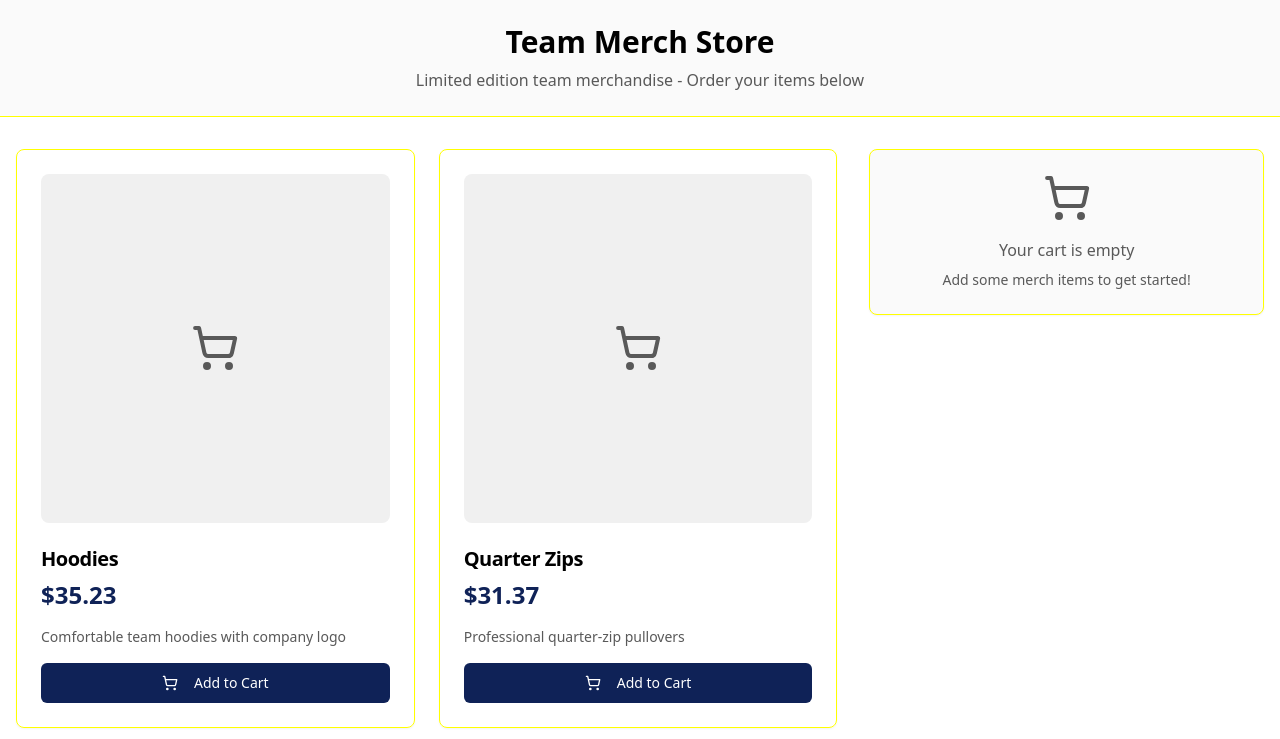
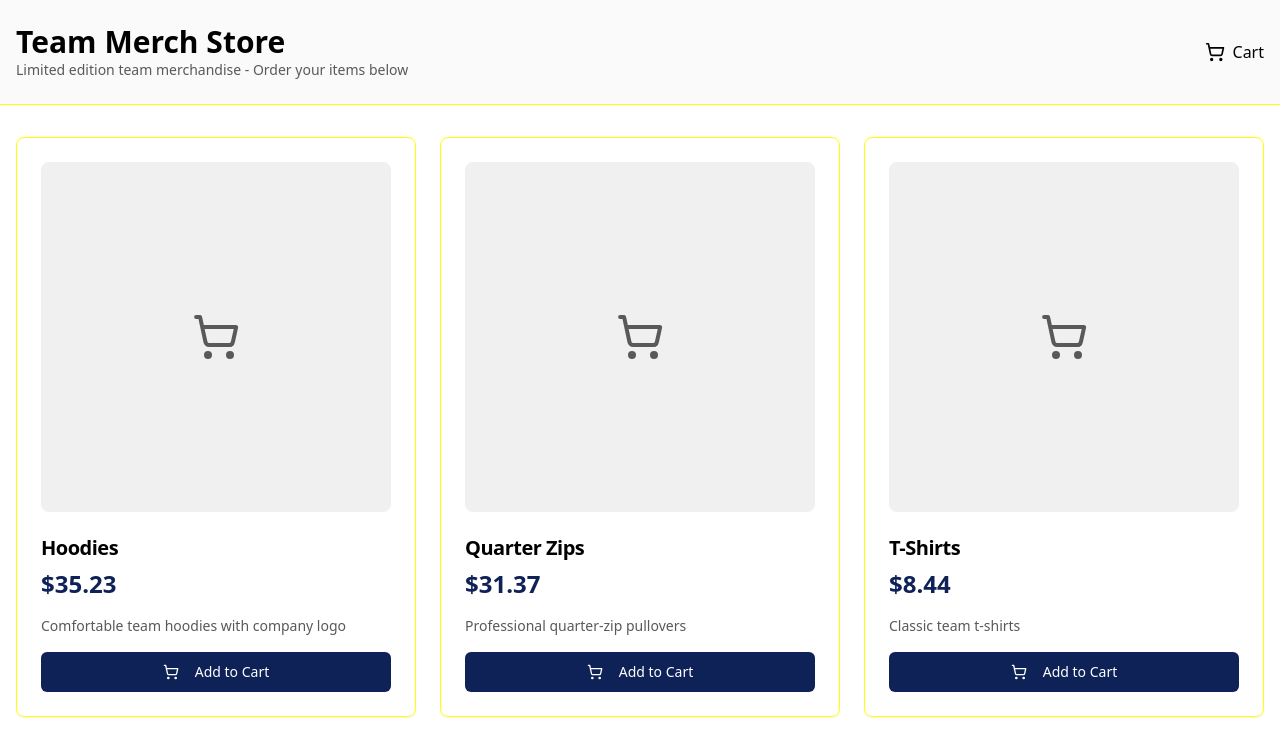
Before and after one commit to Meerav29/team-thread-shop, a React (Vite) app: page / in a window 1280 px wide. Shown: the top 739 px of the page. Built offline with nearby package versions, Linux system fonts and the light colour scheme.

Commit message:
feat: add dedicated cart page with header navigation

```diff
--- a/src/App.tsx
+++ b/src/App.tsx
@@ -1,3 +1,4 @@
+import { useState } from "react";
 import { Toaster } from "@/components/ui/toaster";
 import { Toaster as Sonner } from "@/components/ui/sonner";
 import { TooltipProvider } from "@/components/ui/tooltip";
@@ -5,17 +6,84 @@ import { QueryClient, QueryClientProvider } from "@tanstack/react-query";
 import { BrowserRouter, Routes, Route } from "react-router-dom";
 import Index from "./pages/Index";
 import NotFound from "./pages/NotFound";
+import Cart from "./pages/Cart";
+import { Header } from "@/components/Header";
+import { PRODUCTS, Product } from "@/lib/products";
+import { useToast } from "@/hooks/use-toast";
 
 const queryClient = new QueryClient();
 
-const App = () => (
+interface CartItem extends Product {
+  quantity: number;
+}
+
+const App = () => {
+  const [cart, setCart] = useState<Record<string, number>>({});
+  const [orderPlaced, setOrderPlaced] = useState<string | null>(null);
+  const { toast } = useToast();
+
+  const addToCart = (productId: string) => {
+    setCart(prev => ({
+      ...prev,
+      [productId]: (prev[productId] || 0) + 1
+    }));
+    toast({
+      title: "Added to cart",
+      description: "Item has been added to your order",
+    });
+  };
+
+  const updateQuantity = (productId: string, quantity: number) => {
+    setCart(prev => {
+      if (quantity === 0) {
+        const newCart = { ...prev };
+        delete newCart[productId];
+        return newCart;
+      }
+      return { ...prev, [productId]: quantity };
+    });
+  };
+
+  const getCartItems = (): CartItem[] => {
+    return Object.entries(cart)
+      .map(([productId, quantity]) => {
+        const product = PRODUCTS.find(p => p.id === productId);
+        return product ? { ...product, quantity } : null;
+      })
+      .filter((item): item is CartItem => item !== null);
+  };
+
+  const handleCheckout = () => {
+    const orderNumber = `ORD-${Date.now().toString().slice(-6)}`;
+    console.log("Order placed:", {
+      orderNumber,
+      items: getCartItems(),
+      timestamp: new Date().toISOString()
+    });
+    setOrderPlaced(orderNumber);
+    setCart({});
+    toast({
+      title: "Order placed successfully!",
+      description: `Order ${orderNumber} has been submitted for review.`,
+    });
+  };
+
+  const resetToShopping = () => {
+    setOrderPlaced(null);
+  };
+
+  const totalItems = getCartItems().reduce((sum, item) => sum + item.quantity, 0);
+
+  return (
     <QueryClientProvider client={queryClient}>
       <TooltipProvider>
         <Toaster />
         <Sonner />
         <BrowserRouter>
+          <Header cartItemCount={totalItems} />
           <Routes>
-          <Route path="/" element={<Index />} />
+            <Route path="/" element={<Index cart={cart} addToCart={addToCart} updateQuantity={updateQuantity} />} />
+            <Route path="/cart" element={<Cart items={getCartItems()} onCheckout={handleCheckout} orderPlaced={orderPlaced} resetToShopping={resetToShopping} />} />
             {/* ADD ALL CUSTOM ROUTES ABOVE THE CATCH-ALL "*" ROUTE */}
             <Route path="*" element={<NotFound />} />
           </Routes>
@@ -23,5 +91,6 @@ const App = () => (
       </TooltipProvider>
     </QueryClientProvider>
   );
+};
 
 export default App;
--- /dev/null
+++ b/src/components/Header.tsx
@@ -0,0 +1,23 @@
+import { Link } from "react-router-dom";
+import { ShoppingCart } from "lucide-react";
+
+interface HeaderProps {
+  cartItemCount: number;
+}
+
+export const Header = ({ cartItemCount }: HeaderProps) => (
+  <header className="bg-card border-b border-border">
+    <div className="container mx-auto px-4 py-6 flex items-center justify-between">
+      <Link to="/" className="text-foreground">
+        <h1 className="text-3xl font-bold">Team Merch Store</h1>
+        <p className="text-muted-foreground text-sm">
+          Limited edition team merchandise - Order your items below
+        </p>
+      </Link>
+      <Link to="/cart" className="flex items-center gap-2 text-foreground">
+        <ShoppingCart className="h-5 w-5" />
+        <span>Cart{cartItemCount > 0 && ` (${cartItemCount})`}</span>
+      </Link>
+    </div>
+  </header>
+);
--- a/src/components/ui/command.tsx
+++ b/src/components/ui/command.tsx
@@ -21,7 +21,7 @@ const Command = React.forwardRef<
 ))
 Command.displayName = CommandPrimitive.displayName
 
-interface CommandDialogProps extends DialogProps {}
+type CommandDialogProps = DialogProps
 
 const CommandDialog = ({ children, ...props }: CommandDialogProps) => {
   return (
--- a/src/components/ui/textarea.tsx
+++ b/src/components/ui/textarea.tsx
@@ -2,8 +2,7 @@ import * as React from "react"
 
 import { cn } from "@/lib/utils"
 
-export interface TextareaProps
-  extends React.TextareaHTMLAttributes<HTMLTextAreaElement> {}
+export type TextareaProps = React.TextareaHTMLAttributes<HTMLTextAreaElement>
 
 const Textarea = React.forwardRef<HTMLTextAreaElement, TextareaProps>(
   ({ className, ...props }, ref) => {
--- /dev/null
+++ b/src/lib/products.ts
@@ -0,0 +1,39 @@
+export interface Product {
+  id: string;
+  name: string;
+  price: number;
+  description?: string;
+}
+
+export const PRODUCTS: Product[] = [
+  {
+    id: "hoodies",
+    name: "Hoodies",
+    price: 35.23,
+    description: "Comfortable team hoodies with company logo"
+  },
+  {
+    id: "quarter-zips",
+    name: "Quarter Zips",
+    price: 31.37,
+    description: "Professional quarter-zip pullovers"
+  },
+  {
+    id: "tshirts",
+    name: "T-Shirts",
+    price: 8.44,
+    description: "Classic team t-shirts"
+  },
+  {
+    id: "polo-shirts",
+    name: "Polo Shirts",
+    price: 17.23,
+    description: "Business casual polo shirts"
+  },
+  {
+    id: "stickers",
+    name: "Stickers",
+    price: 0,
+    description: "Free company logo stickers"
+  }
+];
--- /dev/null
+++ b/src/pages/Cart.tsx
@@ -0,0 +1,34 @@
+import { CartSummary } from "@/components/CartSummary";
+import { OrderConfirmation } from "@/components/OrderConfirmation";
+
+interface CartItem {
+  id: string;
+  name: string;
+  price: number;
+  quantity: number;
+}
+
+interface CartPageProps {
+  items: CartItem[];
+  onCheckout: () => void;
+  orderPlaced: string | null;
+  resetToShopping: () => void;
+}
+
+const Cart = ({ items, onCheckout, orderPlaced, resetToShopping }: CartPageProps) => {
+  if (orderPlaced) {
+    return (
+      <OrderConfirmation orderNumber={orderPlaced} onBackToShopping={resetToShopping} />
+    );
+  }
+
+  return (
+    <div className="min-h-screen bg-background">
+      <main className="container mx-auto px-4 py-8">
+        <CartSummary items={items} onCheckout={onCheckout} />
+      </main>
+    </div>
+  );
+};
+
+export default Cart;
--- a/src/pages/Index.tsx
+++ b/src/pages/Index.tsx
@@ -1,148 +1,17 @@
-import { useState } from "react";
 import { ProductCard } from "@/components/ProductCard";
-import { CartSummary } from "@/components/CartSummary";
-import { OrderConfirmation } from "@/components/OrderConfirmation";
-import { useToast } from "@/hooks/use-toast";
+import { PRODUCTS } from "@/lib/products";
 
-interface Product {
-  id: string;
-  name: string;
-  price: number;
-  description?: string;
+interface IndexProps {
+  cart: Record<string, number>;
+  addToCart: (productId: string) => void;
+  updateQuantity: (productId: string, quantity: number) => void;
 }
 
-interface CartItem extends Product {
-  quantity: number;
-}
-
-const PRODUCTS: Product[] = [
-  {
-    id: "hoodies",
-    name: "Hoodies",
-    price: 35.23,
-    description: "Comfortable team hoodies with company logo"
-  },
-  {
-    id: "quarter-zips",
-    name: "Quarter Zips",
-    price: 31.37,
-    description: "Professional quarter-zip pullovers"
-  },
-  {
-    id: "tshirts",
-    name: "T-Shirts",
-    price: 8.44,
-    description: "Classic team t-shirts"
-  },
-  {
-    id: "polo-shirts",
-    name: "Polo Shirts",
-    price: 17.23,
-    description: "Business casual polo shirts"
-  },
-  {
-    id: "stickers",
-    name: "Stickers",
-    price: 0,
-    description: "Free company logo stickers"
-  }
-];
-
-const Index = () => {
-  const [cart, setCart] = useState<Record<string, number>>({});
-  const [orderPlaced, setOrderPlaced] = useState<string | null>(null);
-  const { toast } = useToast();
-
-  const addToCart = (productId: string) => {
-    setCart(prev => ({
-      ...prev,
-      [productId]: (prev[productId] || 0) + 1
-    }));
-    toast({
-      title: "Added to cart",
-      description: "Item has been added to your order",
-    });
-  };
-
-  const updateQuantity = (productId: string, quantity: number) => {
-    if (quantity === 0) {
-      setCart(prev => {
-        const newCart = { ...prev };
-        delete newCart[productId];
-        return newCart;
-      });
-    } else {
-      setCart(prev => ({
-        ...prev,
-        [productId]: quantity
-      }));
-    }
-  };
-
-  const getCartItems = (): CartItem[] => {
-    return Object.entries(cart)
-      .map(([productId, quantity]) => {
-        const product = PRODUCTS.find(p => p.id === productId);
-        return product ? { ...product, quantity } : null;
-      })
-      .filter((item): item is CartItem => item !== null);
-  };
-
-  const handleCheckout = () => {
-    // Generate a simple order number
-    const orderNumber = `ORD-${Date.now().toString().slice(-6)}`;
-
-    // In a real app, this would submit to your database
-    console.log("Order placed:", {
-      orderNumber,
-      items: getCartItems(),
-      timestamp: new Date().toISOString()
-    });
-
-    setOrderPlaced(orderNumber);
-    setCart({});
-
-    toast({
-      title: "Order placed successfully!",
-      description: `Order ${orderNumber} has been submitted for review.`,
-    });
-  };
-
-  const resetToShopping = () => {
-    setOrderPlaced(null);
-  };
-
-  if (orderPlaced) {
-    return (
-      <OrderConfirmation
-        orderNumber={orderPlaced}
-        onBackToShopping={resetToShopping}
-      />
-    );
-  }
-
+const Index = ({ cart, addToCart, updateQuantity }: IndexProps) => {
   return (
     <div className="min-h-screen bg-background">
-      {/* Header */}
-      <header className="bg-card border-b border-border">
-        <div className="container mx-auto px-4 py-6">
-          <div className="text-center">
-            <h1 className="text-3xl font-bold text-foreground mb-2">
-              Team Merch Store
-            </h1>
-            <p className="text-muted-foreground">
-              Limited edition team merchandise - Order your items below
-            </p>
-          </div>
-        </div>
-      </header>
-
-      {/* Main Content */}
       <main className="container mx-auto px-4 py-8">
-        <div className="grid grid-cols-1 lg:grid-cols-3 gap-8">
-          {/* Products Grid */}
-          <div className="lg:col-span-2">
-            <div className="grid grid-cols-1 md:grid-cols-2 gap-6">
+        <div className="grid grid-cols-1 md:grid-cols-2 lg:grid-cols-3 gap-6">
           {PRODUCTS.map((product) => (
             <ProductCard
               key={product.id}
@@ -153,16 +22,6 @@ const Index = () => {
             />
           ))}
         </div>
-          </div>
-
-          {/* Cart Summary */}
-          <div className="lg:col-span-1">
-            <CartSummary
-              items={getCartItems()}
-              onCheckout={handleCheckout}
-            />
-          </div>
-        </div>
       </main>
     </div>
   );
--- a/tailwind.config.ts
+++ b/tailwind.config.ts
@@ -1,4 +1,5 @@
 import type { Config } from "tailwindcss";
+import tailwindcssAnimate from "tailwindcss-animate";
 
 export default {
 	darkMode: ["class"],
@@ -96,5 +97,5 @@ export default {
 			}
 		}
 	},
-	plugins: [require("tailwindcss-animate")],
+	plugins: [tailwindcssAnimate],
 } satisfies Config;
```
Lines whose indentation alone changed are shown as unchanged.
